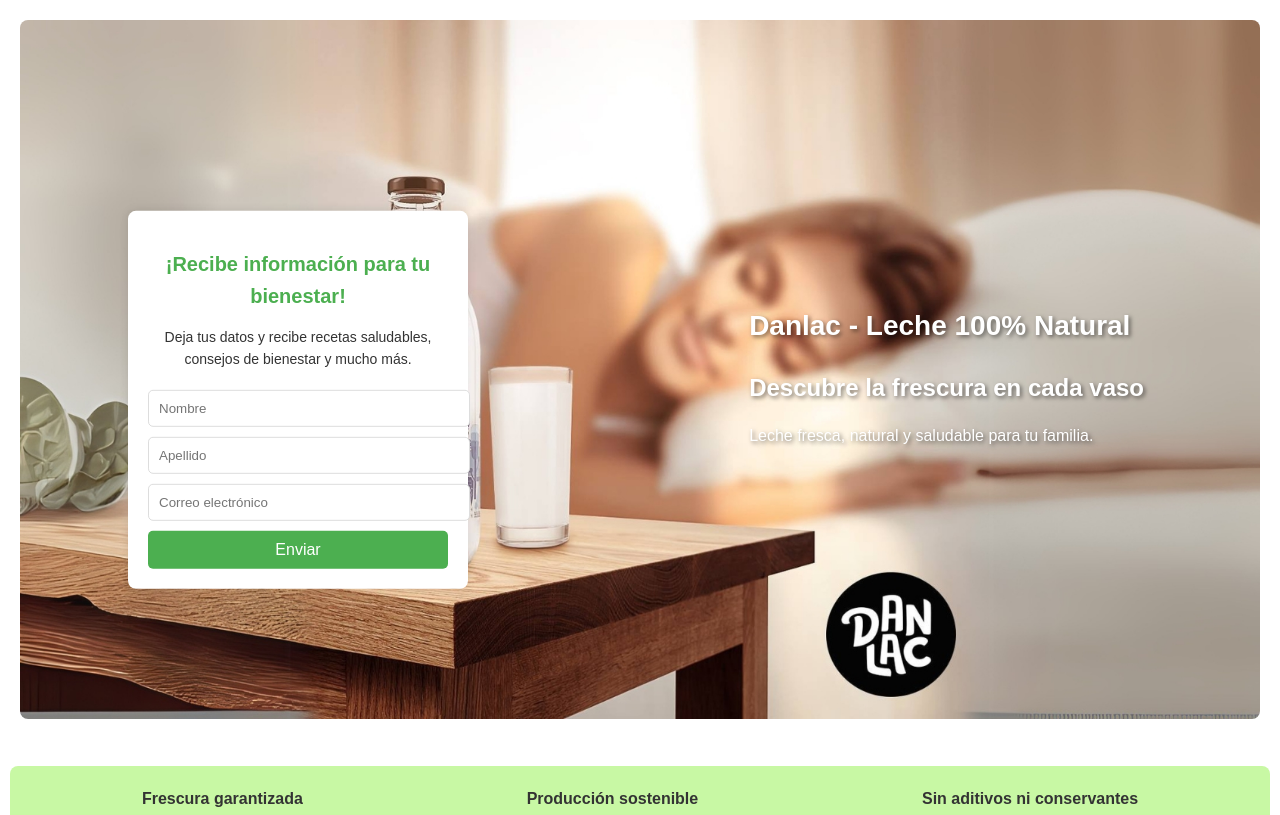
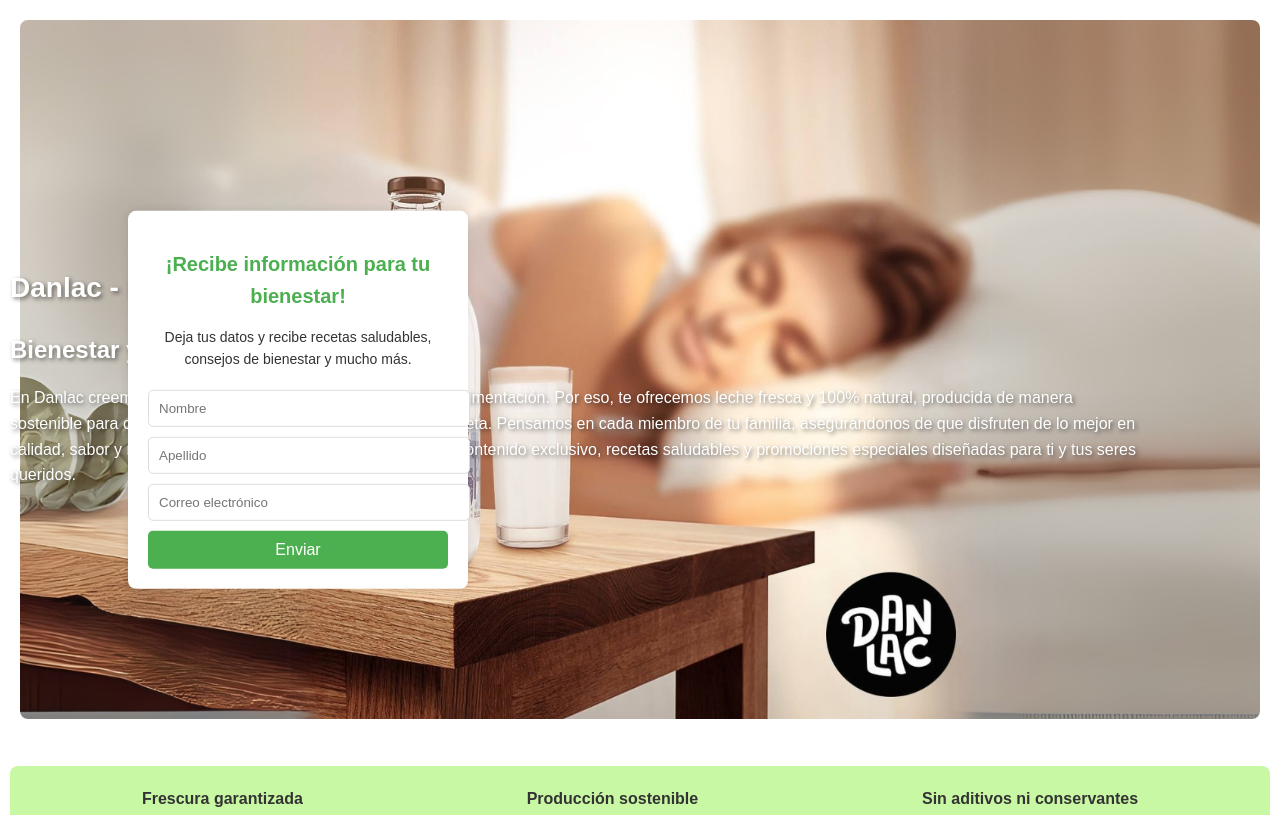
Before and after one commit to XTaeolus/landing-page-danlac, a plain HTML site: page index.html in a window 1280 px wide. Shown: the top 815 px of the page. Drawn offline with Linux system fonts and the light colour scheme.

Commit message:
Update index.html

```diff
--- a/index.html
+++ b/index.html
@@ -10,8 +10,8 @@
     <section class="banner">
         <div class="banner-text">
             <h1>Danlac - Leche 100% Natural</h1>
-            <h2>Descubre la frescura en cada vaso</h2>
-            <p>Leche fresca, natural y saludable para tu familia.</p>
+            <h2>Bienestar y frescura para ti y tu familia</h2>
+            <p>En Danlac creemos que el bienestar comienza con una buena alimentación. Por eso, te ofrecemos leche fresca y 100% natural, producida de manera sostenible para cuidar no solo de tu salud, sino también del planeta. Pensamos en cada miembro de tu familia, asegurándonos de que disfruten de lo mejor en calidad, sabor y nutrición. Únete a nuestra comunidad y recibe contenido exclusivo, recetas saludables y promociones especiales diseñadas para ti y tus seres queridos.</p>
         </div>
         <div class="banner-image">
             <img src="images/banner1.jpg" alt="Imagen de Leche Danlac" class="banner-img">
```
